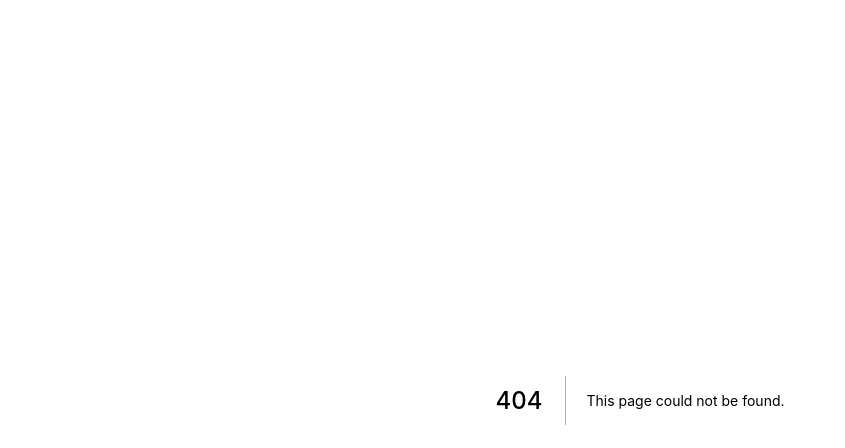
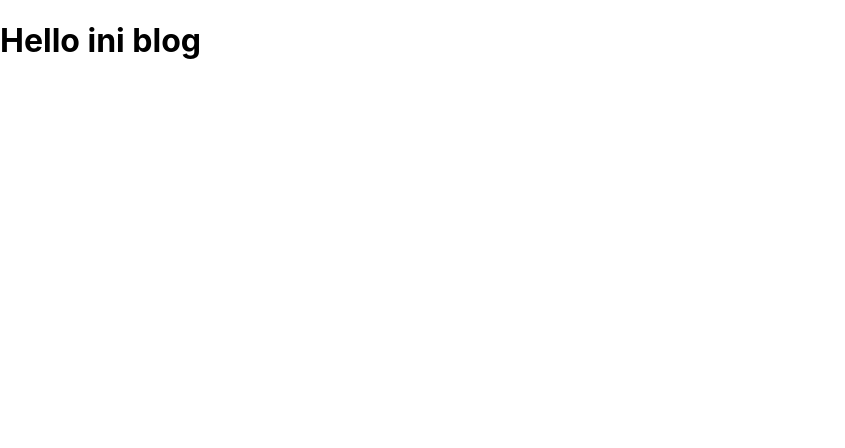
Before and after one commit to agi-tomo/react-portofolio, a Next.js app: page /blog in a window 1280 px wide. Before the commit this address had no page. Shown: the top 448 px of the page, without its empty margins (0-845 px from the left). Built offline with nearby package versions, Linux system fonts and the light colour scheme.

Commit message:
belajar next js

```diff
--- a/package.json
+++ b/package.json
@@ -15,6 +15,7 @@
   },
   "devDependencies": {
     "eslint": "8.25.0",
-    "eslint-config-next": "12.3.1"
+    "eslint-config-next": "12.3.1",
+    "tailwindcss": "^3.1.8"
   }
 }
--- /dev/null
+++ b/pages/blog.jsx
@@ -0,0 +1,7 @@
+export default function Blog() {
+    return (
+        <div>
+            <h1>Hello ini blog</h1>
+        </div>
+    );
+}
--- /dev/null
+++ b/tailwind.config.js
@@ -0,0 +1,8 @@
+/** @type {import('tailwindcss').Config} */
+module.exports = {
+  content: [],
+  theme: {
+    extend: {},
+  },
+  plugins: [],
+}
```
Also changed, not shown: pages/index.js (+31 -15 lines), pages/users/detail.jsx (added, +9 -0 lines), pages/users/index.jsx (added, +7 -0 lines), 1 other file (tests, documents, lock files or other folders).
